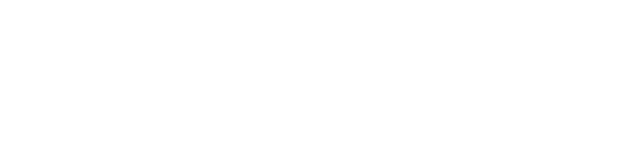
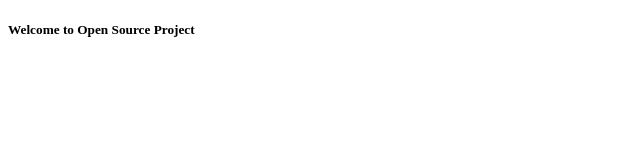
Before and after one commit to sachindhadwal12/CTS-batch-8, a plain HTML site: page index.html in a window 1280 px wide. Shown: the whole page, without its empty margins (0-640 px from the left). Drawn offline with Linux system fonts and the light colour scheme.

Commit message:
Added --index.html

```diff
--- a/index.html
+++ b/index.html
@@ -8,7 +8,7 @@
 </head>
 
 <body>
-
+ <h5>Welcome to Open Source Project</h5>
 </body>
 
 </html>
```
